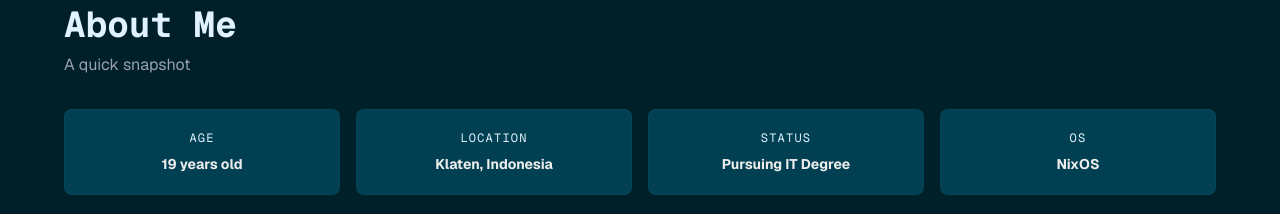
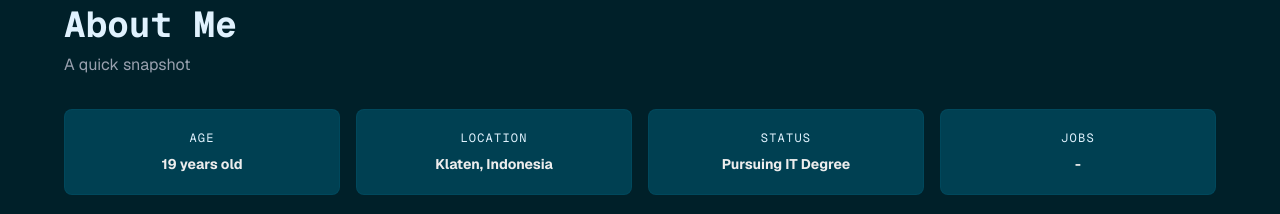
Before and after one commit to YasirFadhil/Portf, a Next.js app: page / in a window 1280 px wide. Shown: the part 920-1134 px from the top of the page. Built offline with nearby package versions, Linux system fonts and the light colour scheme.

Commit message:
small change

```diff
--- a/app/component/homeAbout.tsx
+++ b/app/component/homeAbout.tsx
@@ -5,7 +5,7 @@ const stats = [
     { label: "Age", value: `${hitungUmur(profile.date)} years old` },
     { label: "Location", value: "Klaten, Indonesia" },
     { label: "Status", value: "Pursuing IT Degree" },
-    { label: "OS", value: "NixOS" },
+    { label: "Jobs", value: "-" },
 ];
 
 export default function HomeAbout() {
```
Also changed, not shown: app/component/Header.tsx (line endings or trailing spaces).
